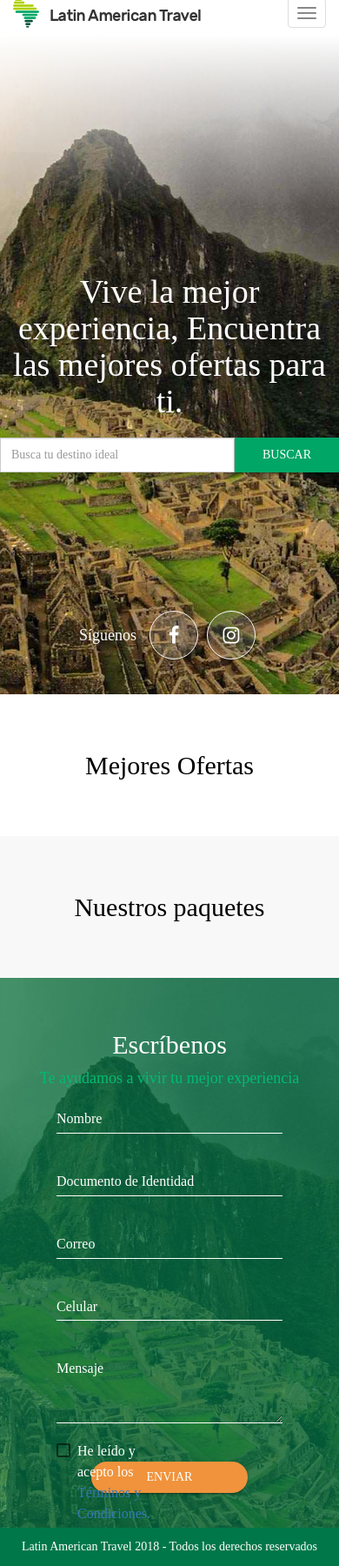
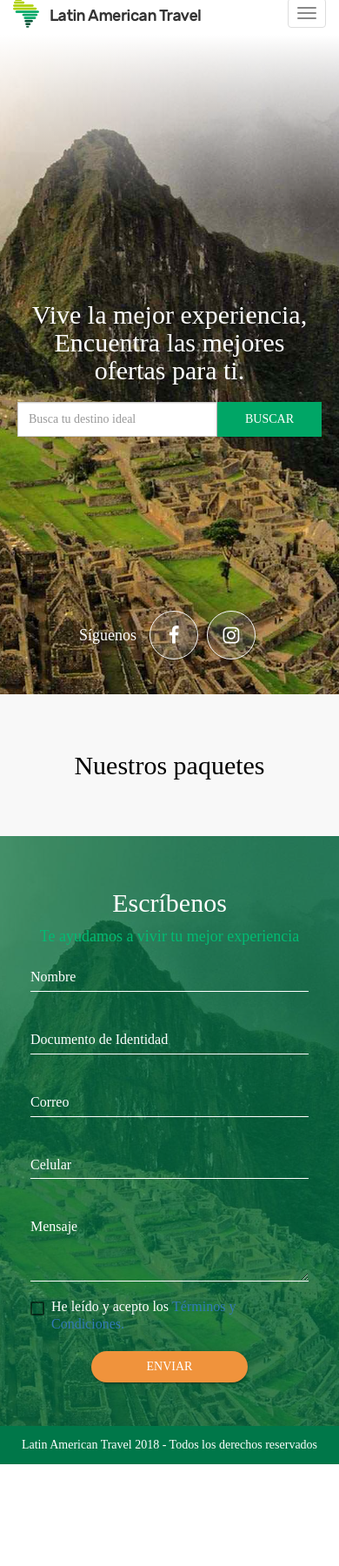
Before and after one commit to joseminaya15/latin_american_travel, a CodeIgniter app: the page made by application/views/es/v_home.php in a window 390 px wide. Shown: the part 44-1844 px from the top of the page at 87% size. After the commit the page ends 1727 px from the top, so only its background shows below. Run offline with CodeIgniter, Linux system fonts and the light colour scheme; data that the repository does not hold is empty; some libraries are stand-ins or nearby versions; some web fonts are replaced.

Commit message:
terminado responsive

```diff
--- a/application/config/database.php
+++ b/application/config/database.php
@@ -75,12 +75,12 @@ $query_builder = TRUE;
 
 $db['default'] = array(
 	'dsn'	=> '',
-	// 'hostname' => 'localhost',
-	// 'username' => 'root',
-	// 'password' => '',
-	'hostname' => 'mysql.it-merino.com',
-	'username' => 'brainblue',
-	'password' => 'Brain$blue18',
+	'hostname' => 'localhost',
+	'username' => 'root',
+	'password' => '',
+	// 'hostname' => 'mysql.it-merino.com',
+	// 'username' => 'brainblue',
+	// 'password' => 'Brain$blue18',
 	'database' => 'latin_american_travel',
 	'dbdriver' => 'mysqli',
 	'dbprefix' => '',
--- a/application/views/es/v_home.php
+++ b/application/views/es/v_home.php
@@ -81,14 +81,6 @@
                 <a class="mdl-button mdl-js-button mdl-button--fab"><i class="fa fa-instagram"></i></a>
             </div>
         </section>
-        <section id="ofertas" class="section">
-            <div class="js-container">
-                <h2 class="js-title">Mejores Ofertas</h2>
-                <div class="js-flex ofertas-insert">
-                    <?php echo $ofertas ?>
-                </div>
-            </div>
-        </section>
         <section id="paquetes" class="section">
             <div class="js-container">
                 <h2 class="js-title">Nuestros paquetes</h2>
@@ -99,12 +91,12 @@
         </section>
         <section id="contactanos" class="section">
             <div class="fondo-imagen"></div>
-            <div class="container js-container">
+            <div class="js-container row">
                 <div class="title-contactanos">
                     <h2>Escr&iacute;benos</h2>
                     <p>Te ayudamos a vivir tu mejor experiencia</p>
                 </div>
-                <div class="col-xs-12">
+                <div class="col-xs-12 p-0">
                     <div class="col-sm-6 js-input">
                         <div class="mdl-textfield mdl-js-textfield mdl-textfield--floating-label">
                             <input class="mdl-textfield__input" type="text" id="nombre">
@@ -135,14 +127,14 @@
                             <label class="mdl-textfield__label" for="mensaje">Mensaje</label>
                         </div>
                     </div>
-                    <div class="col-xs-6 js-input">
+                    <div class="col-xs-12 js-input">
                         <label class="mdl-checkbox mdl-js-checkbox mdl-js-ripple-effect" for="checkbox-1">
                             <input type="checkbox" id="checkbox-1" class="mdl-checkbox__input">
                             <span class="mdl-checkbox__label">He le&iacute;do y acepto los <a data-toggle="modal" data-target="#ModalTerminos">T&eacute;rminos y Condiciones.</a></span>
                         </label>
                     </div>
                     <div class="col-xs-12 text-center">
-                        <button class="mdl-button mdl-js-button mdl-button--raised mdl-js-ripple-effect js-button" onclick="enviarDatos();">Enviar</button>
+                        <button class="mdl-button mdl-js-button mdl-button--raised mdl-js-ripple-effect js-button m-t-20 m-b-10" onclick="enviarDatos();">Enviar</button>
                     </div>
                 </div>
             </div>
--- a/public/css/style.styl
+++ b/public/css/style.styl
@@ -249,6 +249,7 @@ label
 		font-size 38px
 		text-align center
 		max-width 650px
+		margin 10px 0
 .js-card--login
 	width 100%
 	max-width 360px
@@ -572,6 +573,10 @@ footer
 		i
 			vertical-align middle
 			margin-right 5px
+.mdl-checkbox
+	height 100%
+	.mdl-checkbox__label
+		line-height 18px
 /*MODAL*/
 .modal-large
 	width 100%
@@ -660,3 +665,9 @@ footer
 							&:after
 								width 30px
 								opacity 1
+@media ( max-width: 768px )
+	.cont-carousel__contenido
+		padding 20px
+		h2
+			font-size 30px
+			line-height 32px
```
Also changed, not shown: application/views/es/v_contactanos.php (+4 -4 lines), public/css/style.css.
